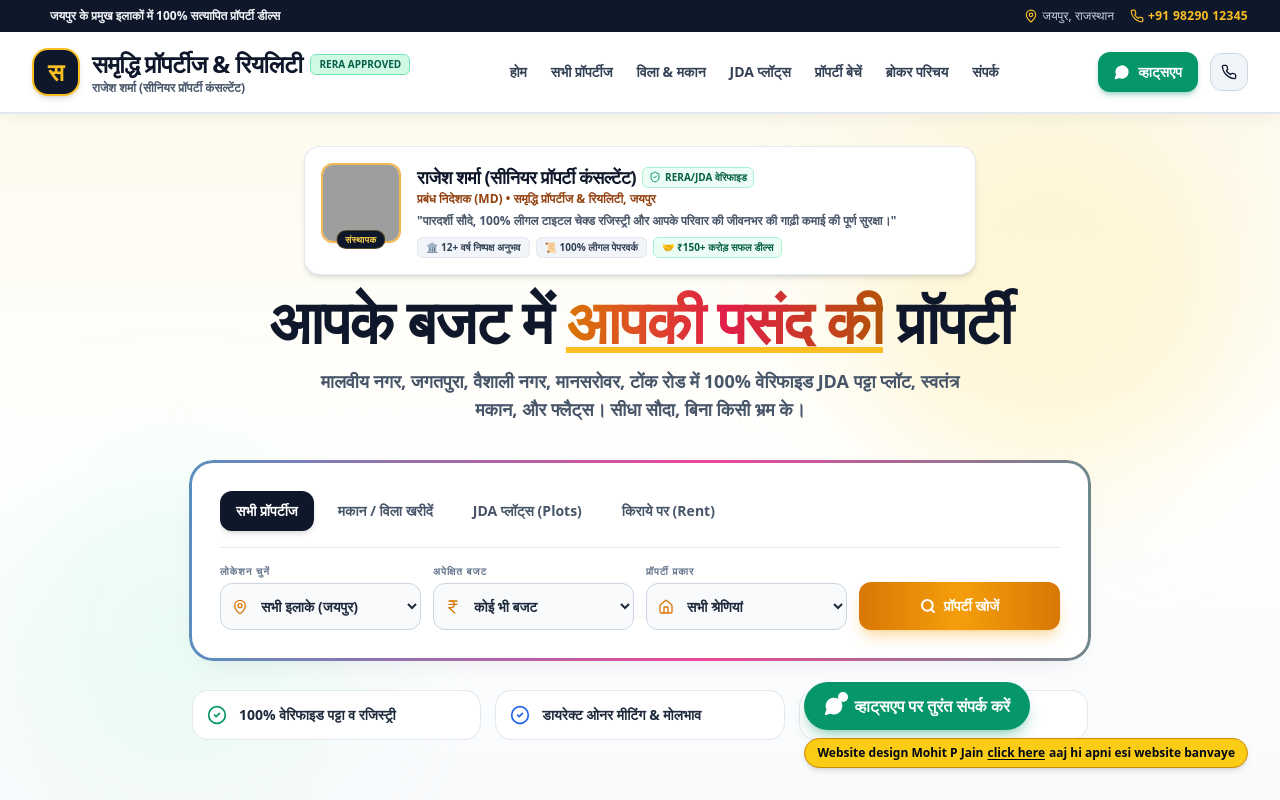
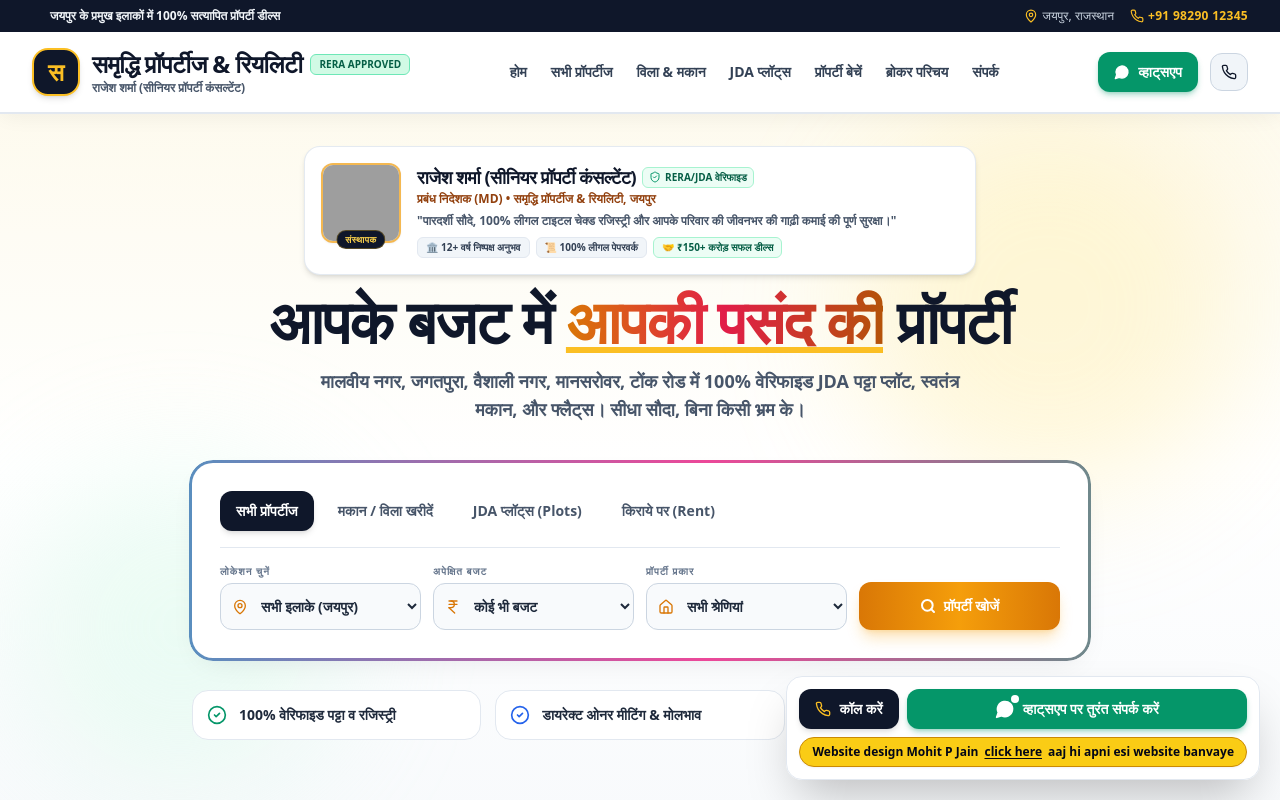
Before and after one commit to Mohit12836/samriddhi-property-broker, a Next.js app: page / in a window 1280 px wide. Shown: the top 800 px of the page. Built offline with nearby package versions, Linux system fonts and the light colour scheme; grey boxes are pictures that could not be loaded.

Commit message:
fix: enable call button and improve floating dock styling on desktop PC

```diff
--- a/src/components/FloatingWhatsApp.tsx
+++ b/src/components/FloatingWhatsApp.tsx
@@ -19,32 +19,32 @@ export default function FloatingWhatsApp() {
 
   return (
     <>
-      <aside aria-label="Quick Actions" className="fixed bottom-0 inset-x-0 z-40 md:bottom-5 md:right-5 md:left-auto md:w-auto p-2.5 sm:p-3 bg-white/95 md:bg-transparent backdrop-blur-md md:backdrop-blur-none border-t border-slate-200 md:border-none shadow-2xl md:shadow-none">
+      <aside aria-label="Quick Actions" className="fixed bottom-0 inset-x-0 z-40 md:bottom-5 md:right-5 md:left-auto md:w-auto p-2.5 sm:p-3 bg-white/95 backdrop-blur-md border-t md:border border-slate-200 md:rounded-2xl shadow-2xl">
         <div className="flex flex-col items-center gap-2 max-w-md mx-auto md:max-w-none">
 
-          {/* 1. CALL & WHATSAPP BUTTONS BAR */}
+          {/* 1. CALL & WHATSAPP BUTTONS BAR (MOBILE & PC BOTH) */}
           <div className="flex items-center gap-2 w-full">
-            {/* Call Button for Mobile */}
+            {/* Call Button for Mobile & PC */}
             <a
               href={`tel:${agencyConfig.whatsappNumber}`}
-              className="flex-1 md:hidden flex items-center justify-center gap-2 py-3 px-4 rounded-xl bg-slate-900 text-white font-bold text-xs shadow-md"
+              className="flex items-center justify-center gap-2 py-2.5 px-4 rounded-xl bg-slate-900 hover:bg-slate-800 text-white font-extrabold text-xs sm:text-sm shadow-md transition-all hover:scale-102 active:scale-95 shrink-0"
             >
-              <Phone className="w-4 h-4 text-gold-400" />
+              <Phone className="w-4 h-4 text-amber-400" />
               <span>कॉल करें</span>
             </a>
 
-            {/* WhatsApp Button */}
+            {/* WhatsApp Button for Mobile & PC */}
             <a
               href={whatsappUrl}
               target="_blank"
               rel="noopener noreferrer"
-              className="flex-1 md:flex-initial flex items-center justify-center gap-2.5 py-3 px-5 rounded-xl md:rounded-full bg-emerald-600 hover:bg-emerald-700 text-white font-extrabold text-xs sm:text-sm md:text-base shadow-lg shadow-emerald-600/30 transition-all hover:scale-105 active:scale-95 group"
+              className="flex-1 flex items-center justify-center gap-2 py-2.5 px-4 rounded-xl bg-emerald-600 hover:bg-emerald-700 text-white font-extrabold text-xs sm:text-sm shadow-md shadow-emerald-600/30 transition-all hover:scale-102 active:scale-95 group whitespace-nowrap"
             >
               <div className="relative">
-                <MessageCircle className="w-5 h-5 fill-white" />
-                <span className="absolute -top-1 -right-1 flex h-2.5 w-2.5">
+                <MessageCircle className="w-4 h-4 sm:w-5 sm:h-5 fill-white" />
+                <span className="absolute -top-1 -right-1 flex h-2 w-2">
                   <span className="animate-ping absolute inline-flex h-full w-full rounded-full bg-emerald-300 opacity-75"></span>
-                  <span className="relative inline-flex rounded-full h-2.5 w-2.5 bg-white"></span>
+                  <span className="relative inline-flex rounded-full h-2 w-2 bg-white"></span>
                 </span>
               </div>
               <span>व्हाट्सएप पर तुरंत संपर्क करें</span>
@@ -54,7 +54,7 @@ export default function FloatingWhatsApp() {
           {/* 🟡 2. CALL/WHATSAPP BUTTON KE THEEK NICHE: CHHOTA PILA ROUND BOX */}
           <div
             onClick={() => setModalOpen(true)}
-            className="w-full text-center py-1.5 px-3 rounded-full bg-[#FACC15] hover:bg-[#EAB308] text-slate-950 font-extrabold text-[11px] sm:text-xs border border-[#CA8A04] shadow-md cursor-pointer transition-transform hover:scale-102 active:scale-95 flex flex-wrap items-center justify-center gap-1 leading-tight"
+            className="w-full text-center py-1.5 px-3 rounded-full bg-[#FACC15] hover:bg-[#EAB308] text-slate-950 font-black text-[11px] sm:text-xs border border-[#CA8A04] shadow-sm cursor-pointer transition-transform hover:scale-102 active:scale-95 flex items-center justify-center gap-1.5"
           >
             <span>Website design Mohit P Jain</span>
             <span className="underline decoration-slate-950 underline-offset-2">click here</span>
```
